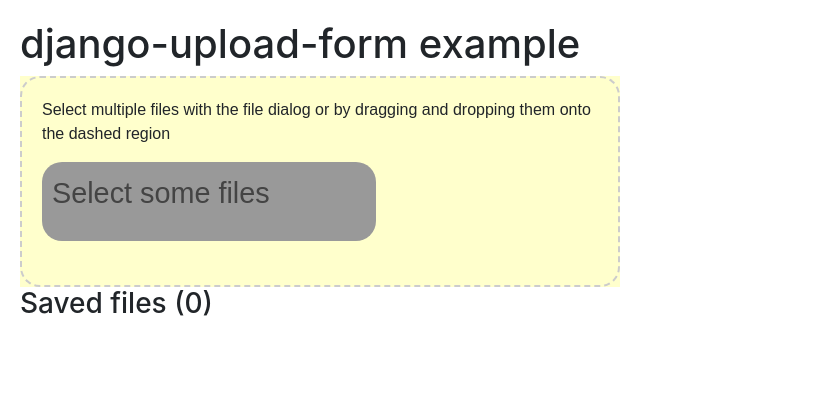
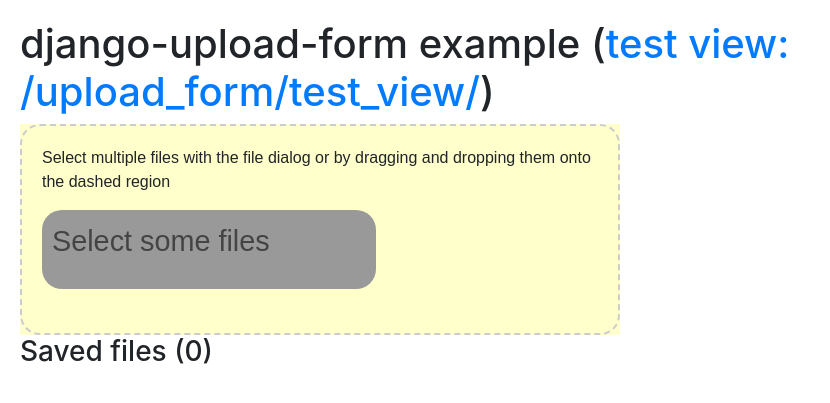
Before and after one commit to morlandi/django-upload-form, a Django app: page / in a window 1280 px wide. Shown: the top 403 px of the page, without its empty margins (0-830 px from the left). Run offline with Django 3.2, Linux system fonts and the light colour scheme; data that the repository does not hold is empty; some libraries are stand-ins or nearby versions.

Commit message:
added link to test_view

```diff
--- a/example/project/templates/index.html
+++ b/example/project/templates/index.html
@@ -3,7 +3,7 @@
 
 
 {% block content %}
-    <h1>django-upload-form example</h1>
+    <h1>django-upload-form example (<a href="{% url 'upload_form:test_view' %}">test view: {% url 'upload_form:test_view' %}</a>)</h1>
 
     <div id="form-container">
         {{ form_as_html }}
```
